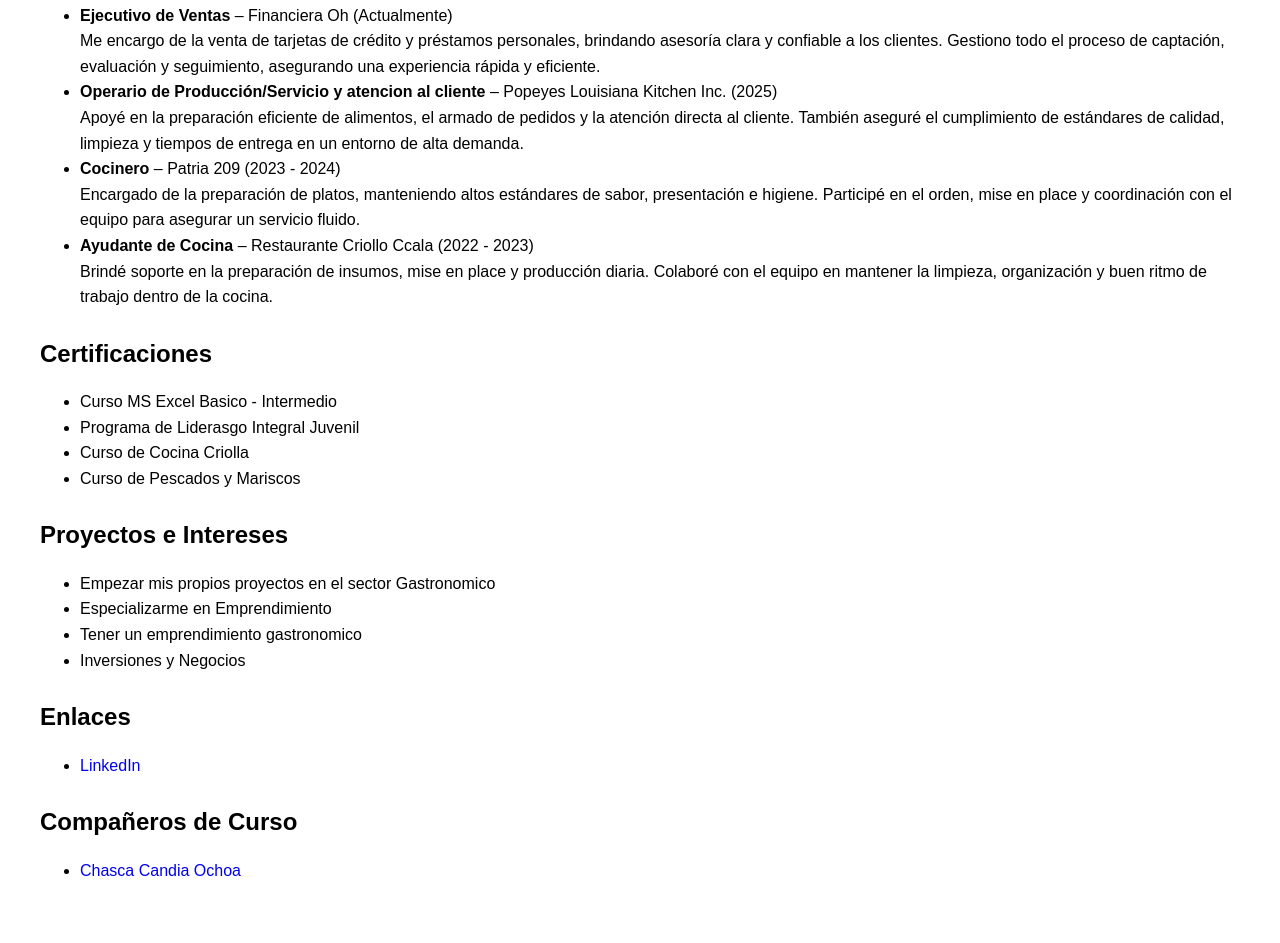
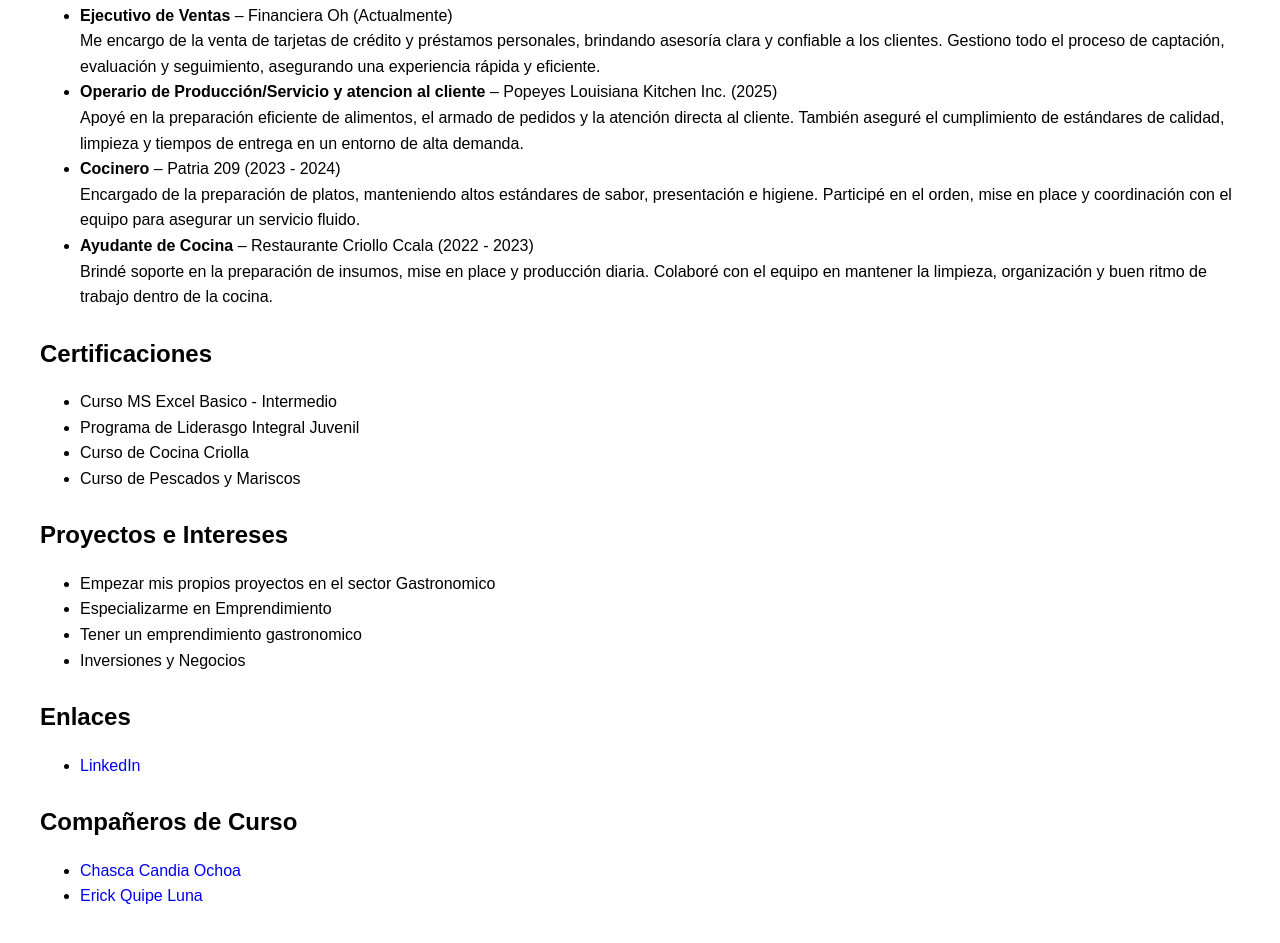
Before and after one commit to luiguicalcina-gif/Mi-Pagina-Web, a plain HTML site: page index.html in a window 1280 px wide. Shown: the part 749-1692 px from the top of the page. Drawn offline with Linux system fonts and the light colour scheme.

Commit message:
Update index.html

```diff
--- a/index.html
+++ b/index.html
@@ -78,6 +78,7 @@
         <h2>Compañeros de Curso</h2>
         <ul>
             <li><a href="https://chaskacandia.github.io/chaskacandiaochoa.github.io/">Chasca Candia Ochoa</a></li>
+            <li><a href="https://erickquispeluna-boop.github.io/erickluna.github.io/">Erick Quipe Luna</a></li>
         </ul>
     </div>
 </body>
```
